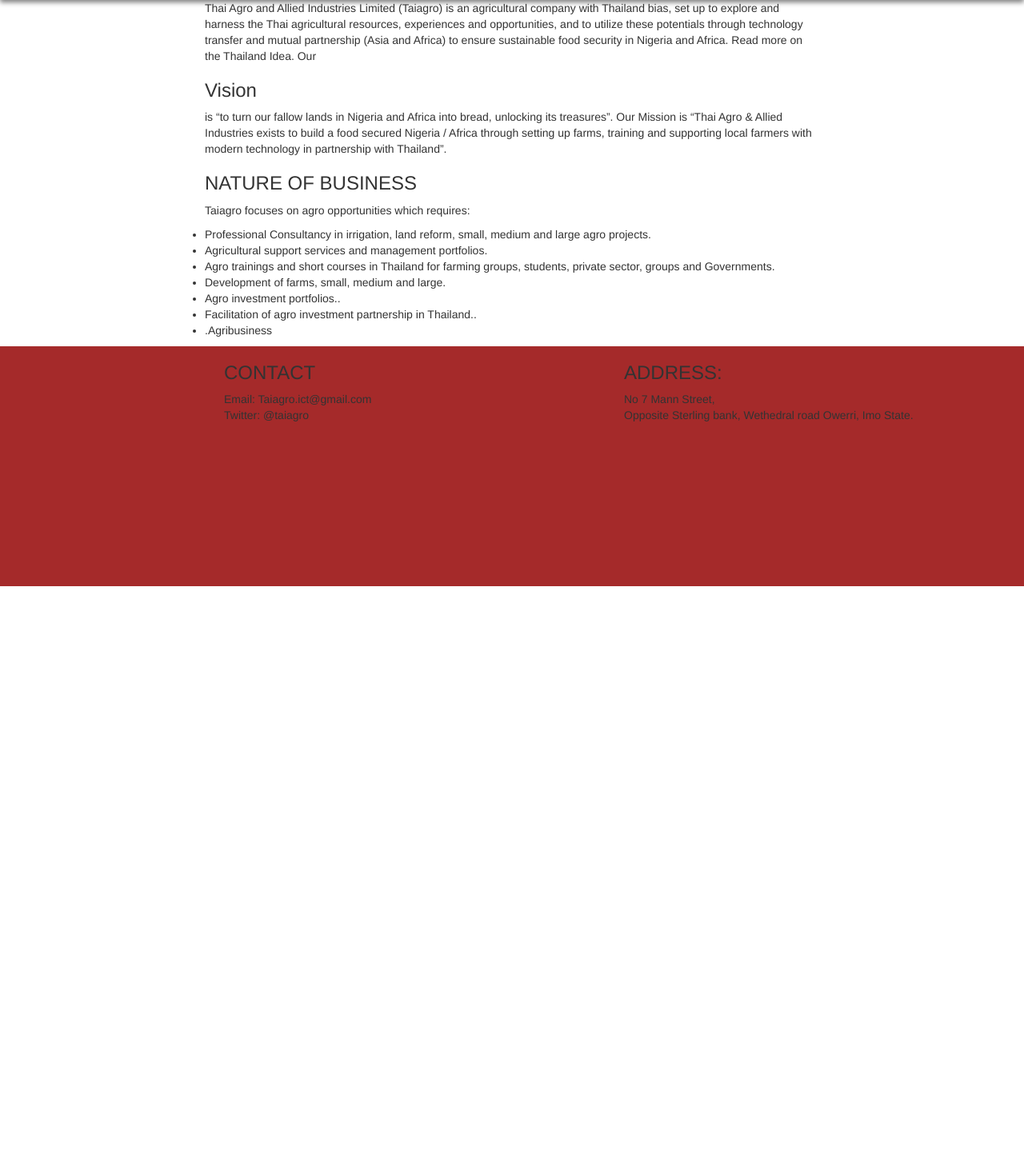
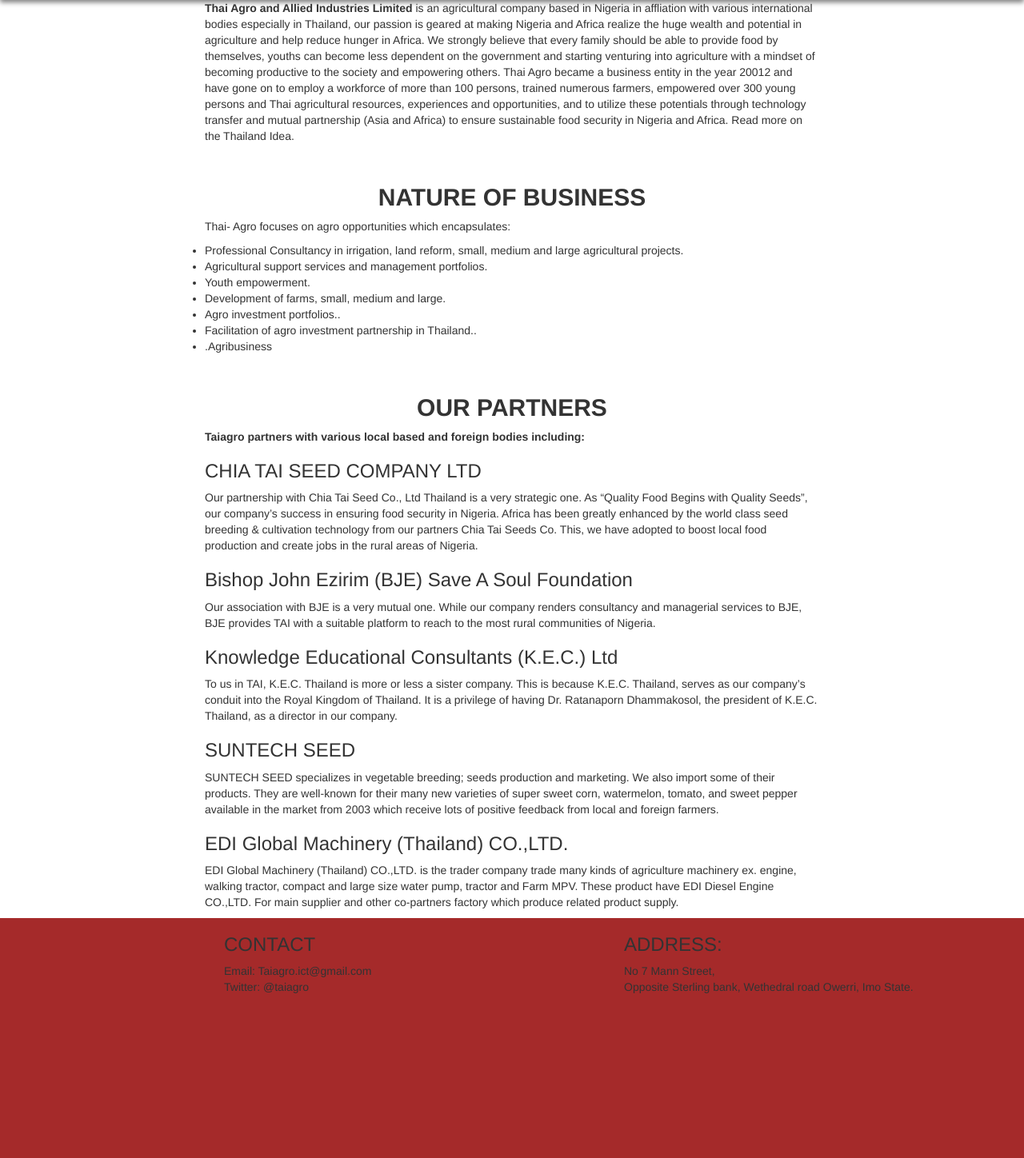
Before and after one commit to AwesomeBaron/Thai-Website, a Django app: template headers/templates/headers/About.html in a window 1280 px wide. Shown: the part 60-1508 px from the top of the page at 80% size. Before the commit the page ends 793 px from the top, so only its background shows below. Run offline with Django 3.2, Linux system fonts and the light colour scheme; the template is opened without the code that fills it, so the values that code supplies are empty; some libraries are stand-ins or nearby versions.

Commit message:
Update About.html

```diff
--- a/headers/templates/headers/About.html
+++ b/headers/templates/headers/About.html
@@ -2,35 +2,60 @@
 
 {% block content %}
 <div class="content">
+    <div class="empty"></div>
+
 		<p>
-  Thai Agro and Allied Industries Limited (Taiagro) is an agricultural company with Thailand bias, set up to explore and harness the Thai agricultural resources, experiences and opportunities, and to utilize these potentials through technology transfer and mutual partnership (Asia and Africa) to ensure sustainable food security in Nigeria and Africa. Read more on the Thailand Idea.
+			<strong>Thai Agro and Allied Industries Limited</strong> is an agricultural company based in Nigeria in affliation with various international bodies especially
+			in Thailand,
+			our passion is geared at making Nigeria and Africa realize the huge wealth and potential in agriculture and help reduce hunger in Africa.
+			We strongly believe that every family should be able to provide food by themselves, youths can become less dependent on the government and starting venturing into
+			agriculture with
+			a mindset of becoming productive to the society and empowering others.
 
-	Our <h3>Vision</h3> is “to turn our fallow lands in Nigeria and Africa into bread, unlocking its treasures”.
+			Thai Agro became a business entity in the year 20012 and have gone on to employ a workforce of more than 100 persons, trained numerous farmers, empowered over 300
+			young persons and
 
-Our Mission is “Thai Agro & Allied Industries exists to build a food secured Nigeria / Africa through setting up farms, training and supporting local farmers with modern technology in partnership with Thailand”.
+			Thai agricultural resources, experiences and opportunities, and to utilize these
+			potentials through technology transfer and mutual partnership (Asia and Africa) to ensure sustainable food security in Nigeria and Africa. Read more on the Thailand
+			Idea.</p>
 
-	<h3>NATURE OF BUSINESS</h3>
 
-	<p>Taiagro focuses on agro opportunities which requires:</p>
+			<h2>NATURE OF BUSINESS</h2>
+
+			<p>Thai- Agro focuses on agro opportunities which encapsulates:</p>
 			<ul>
-			<li>Professional Consultancy in irrigation, land reform, small, medium and large agro projects.</li>
+					<li>Professional Consultancy in irrigation, land reform, small, medium and large agricultural projects.</li>
 					<li>Agricultural support services and management portfolios.</li>
-			<li>Agro trainings and short courses in Thailand for farming groups, students, private sector, groups and Governments.</li>
+					<li>Youth empowerment.</li>
 					<li>Development of farms, small, medium and large.</li>
 					<li>Agro investment portfolios..</li>
 					<li>Facilitation of agro investment partnership in Thailand..</li>
 					<li>.Agribusiness</li>
 			</ul>
+		<h2>OUR PARTNERS</h2>
+		<p>
+			<strong>Taiagro partners with various local based and foreign bodies including:</strong>
 
+			<h3>CHIA TAI SEED COMPANY LTD</h3>
+				Our partnership with Chia Tai Seed Co., Ltd Thailand is a very strategic one. As “Quality Food Begins with Quality Seeds”,
+				our company’s success in ensuring food security in Nigeria. Africa has been greatly enhanced by the world class seed breeding
+				& cultivation technology from our partners Chia Tai Seeds Co. This, we have adopted to boost local food production and create jobs in the rural areas of Nigeria.
 
+			<h3>Bishop John Ezirim (BJE) Save A Soul Foundation</h3>
+				Our association with BJE is a very mutual one. While our company renders consultancy and managerial services to BJE, BJE provides
+				TAI with a suitable platform to reach to the most rural communities of Nigeria.
 
+			<h3>Knowledge Educational Consultants (K.E.C.) Ltd</h3>
+				To us in TAI, K.E.C. Thailand is more or less a sister company. This is because K.E.C. Thailand, serves as our company’s conduit into the Royal Kingdom of Thailand.
+				It is a privilege of having Dr. Ratanaporn Dhammakosol, the president of K.E.C. Thailand, as a director in our company.
 
+			<h3>SUNTECH SEED</h3>
+				SUNTECH SEED specializes in vegetable breeding; seeds production and marketing. We also import some of their products. They are well-known for their many new varieties
+				of super sweet corn, watermelon, tomato, and sweet pepper available in the market from 2003 which receive lots of positive feedback from local and foreign farmers.
 
-
-
-
-
-
+			<h3>EDI Global Machinery (Thailand) CO.,LTD.</h3>
+				EDI Global Machinery (Thailand) CO.,LTD. is the trader company trade many kinds of agriculture machinery ex. engine, walking tractor, compact and large size water pump,
+				tractor and Farm MPV. These product have EDI Diesel Engine CO.,LTD. For main supplier and other co-partners factory which produce related product supply.
 		</p>
 </div>
 {% endblock %}
```
Lines whose indentation alone changed are shown as unchanged.
